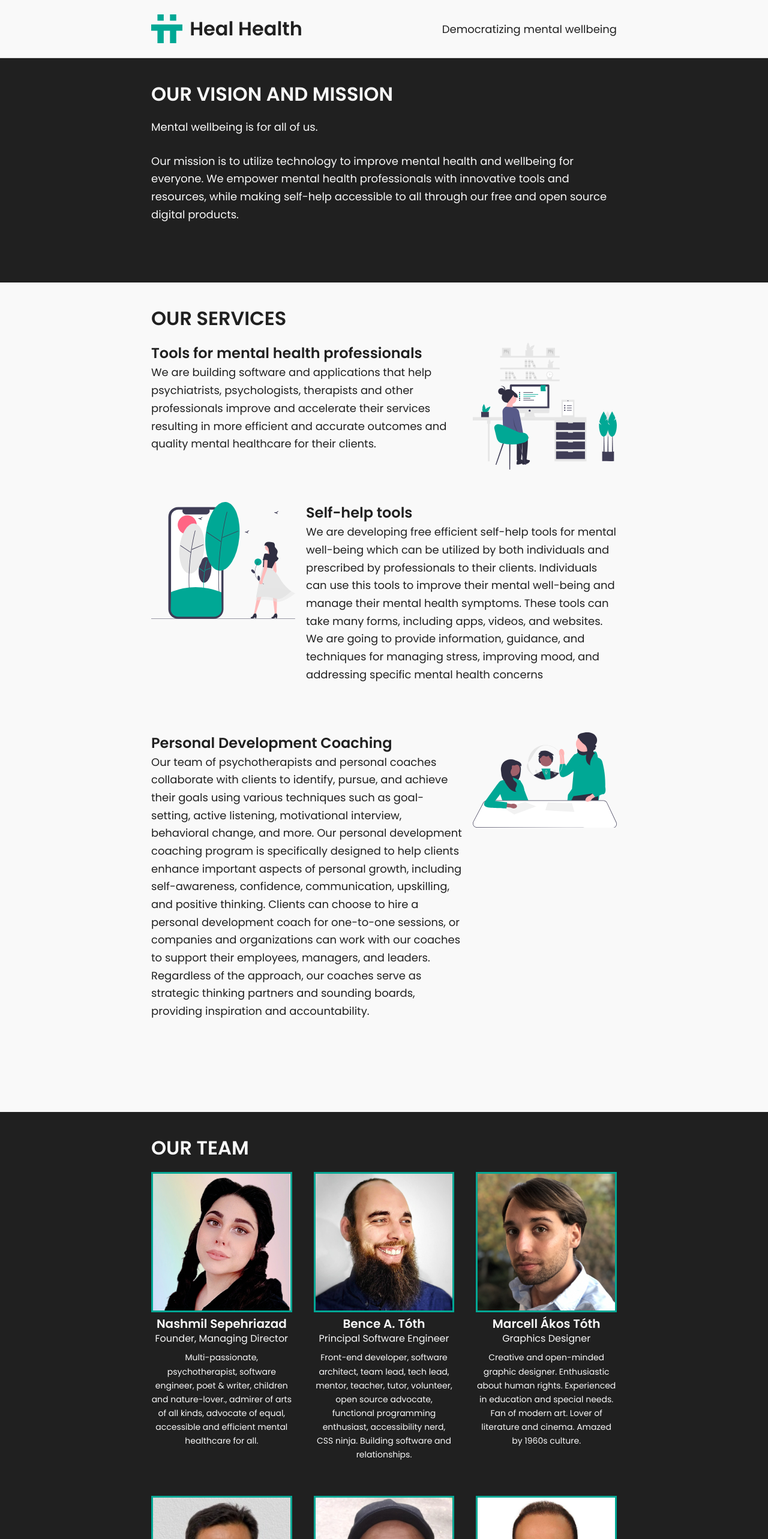
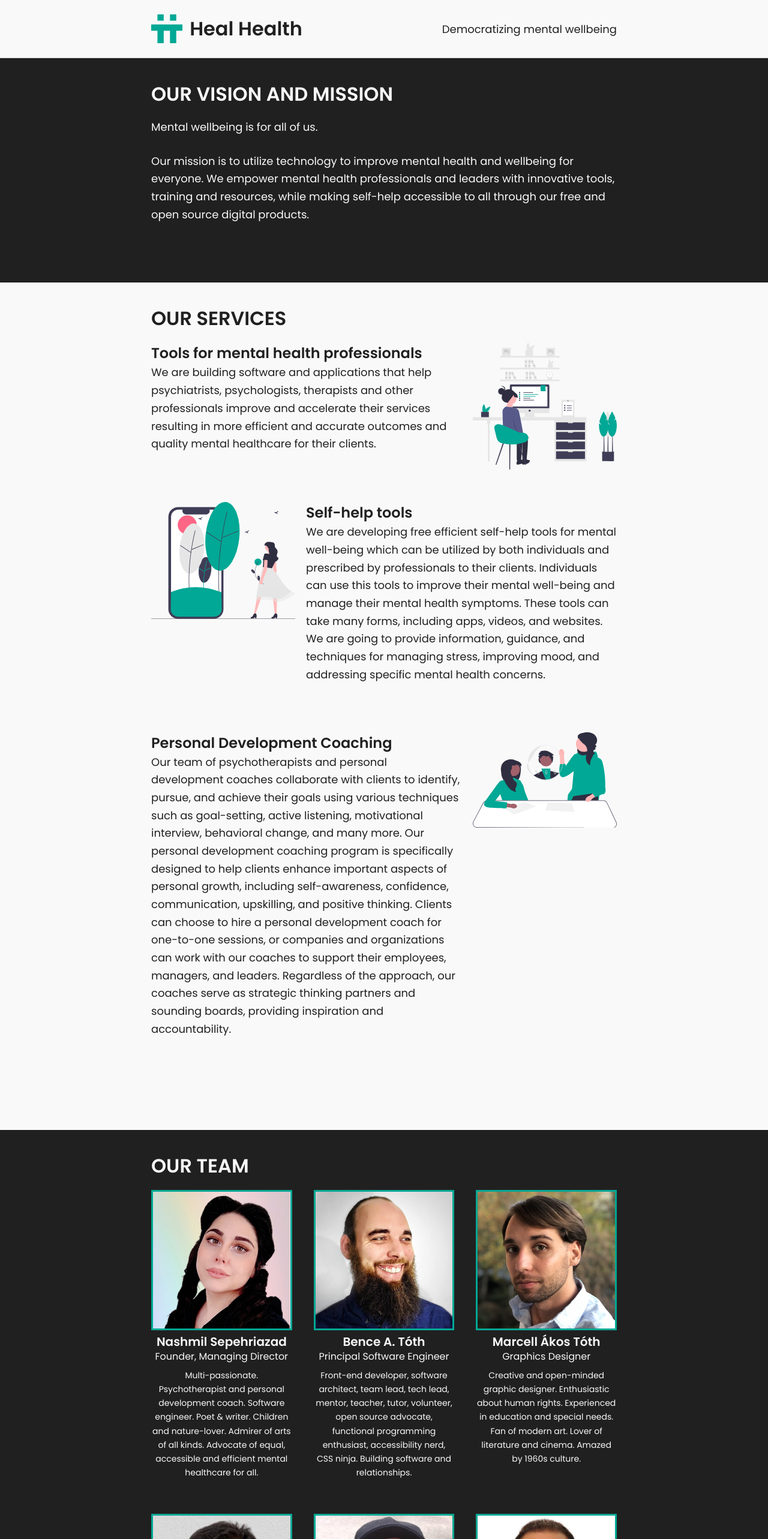
Before and after one commit to healhealth/website, a React (Create React App) app: page / in a window 1280 px wide. Shown: the top 2566 px of the page at 60% size. Built offline with nearby package versions, Linux system fonts and the light colour scheme.

Commit message:
edited some texts

```diff
--- a/src/Footer.tsx
+++ b/src/Footer.tsx
@@ -12,7 +12,7 @@ const Footer = () => (
           <Logo />
         </div>
         <address>
-          <strong>Heal Health</strong>
+          <strong>Heal Health ApS</strong>
           <br />
           Muldager 56, Brønshøj,
           <br />
--- a/src/Join.tsx
+++ b/src/Join.tsx
@@ -5,9 +5,8 @@ const Join = () => (
       <p>
         Are you passionate about mental health and technology? Are you looking
         for an opportunity to gain experience and make a difference in the
-        field? We are excited to announce that Heal Health ApS is currently
-        seeking new members to join our team on a voluntary or unpaid internship
-        basis.
+        field? We are excited to announce that Heal Health is currently seeking
+        new members to join our team on a voluntary or unpaid internship basis.
       </p>
       <p>
         As a startup, we are dedicated to creating innovative and effective
--- a/src/Services.tsx
+++ b/src/Services.tsx
@@ -31,7 +31,7 @@ const Services = () => (
             symptoms. These tools can take many forms, including apps, videos,
             and websites. We are going to provide information, guidance, and
             techniques for managing stress, improving mood, and addressing
-            specific mental health concerns
+            specific mental health concerns.
           </p>
         </div>
       </section>
@@ -39,18 +39,18 @@ const Services = () => (
         <div>
           <h3>Personal Development Coaching</h3>
           <p>
-            Our team of psychotherapists and personal coaches collaborate with
-            clients to identify, pursue, and achieve their goals using various
-            techniques such as goal-setting, active listening, motivational
-            interview, behavioral change, and more. Our personal development
-            coaching program is specifically designed to help clients enhance
-            important aspects of personal growth, including self-awareness,
-            confidence, communication, upskilling, and positive thinking.
-            Clients can choose to hire a personal development coach for
-            one-to-one sessions, or companies and organizations can work with
-            our coaches to support their employees, managers, and leaders.
-            Regardless of the approach, our coaches serve as strategic thinking
-            partners and sounding boards, providing inspiration and
+            Our team of psychotherapists and personal development coaches
+            collaborate with clients to identify, pursue, and achieve their
+            goals using various techniques such as goal-setting, active
+            listening, motivational interview, behavioral change, and many more.
+            Our personal development coaching program is specifically designed
+            to help clients enhance important aspects of personal growth,
+            including self-awareness, confidence, communication, upskilling, and
+            positive thinking. Clients can choose to hire a personal development
+            coach for one-to-one sessions, or companies and organizations can
+            work with our coaches to support their employees, managers, and
+            leaders. Regardless of the approach, our coaches serve as strategic
+            thinking partners and sounding boards, providing inspiration and
             accountability.
           </p>
         </div>
--- a/src/Team.tsx
+++ b/src/Team.tsx
@@ -19,9 +19,10 @@ const Team = () => (
             <div className="role">Founder, Managing Director</div>
           </div>
           <p>
-            Multi-passionate, psychotherapist, software engineer, poet & writer,
-            children and nature-lover., admirer of arts of all kinds, advocate
-            of equal, accessible and efficient mental healthcare for all.
+            Multi-passionate. Psychotherapist and personal development coach.
+            Software engineer. Poet & writer. Children and nature-lover. Admirer
+            of arts of all kinds. Advocate of equal, accessible and efficient
+            mental healthcare for all.
           </p>
         </div>
         <div className="team-member">
@@ -81,7 +82,8 @@ const Team = () => (
           </div>
           <p>
             Radiant Software Developer with aspirations for excellence and
-            ambitions for a fruitful career. Musician.
+            ambitions for a fruitful career. A machinist who redeems the noises
+            of the workplace with the pursuit of music in the free time.
           </p>
         </div>
       </div>
--- a/src/VisionAndMission.tsx
+++ b/src/VisionAndMission.tsx
@@ -5,9 +5,10 @@ const VisionAndMission = () => (
       <p>Mental wellbeing is for all of us.</p>
       <p>
         Our mission is to utilize technology to improve mental health and
-        wellbeing for everyone. We empower mental health professionals with
-        innovative tools and resources, while making self-help accessible to all
-        through our free and open source digital products.
+        wellbeing for everyone. We empower mental health professionals and
+        leaders with innovative tools, training and resources, while making
+        self-help accessible to all through our free and open source digital
+        products.
       </p>
     </section>
   </div>
```
